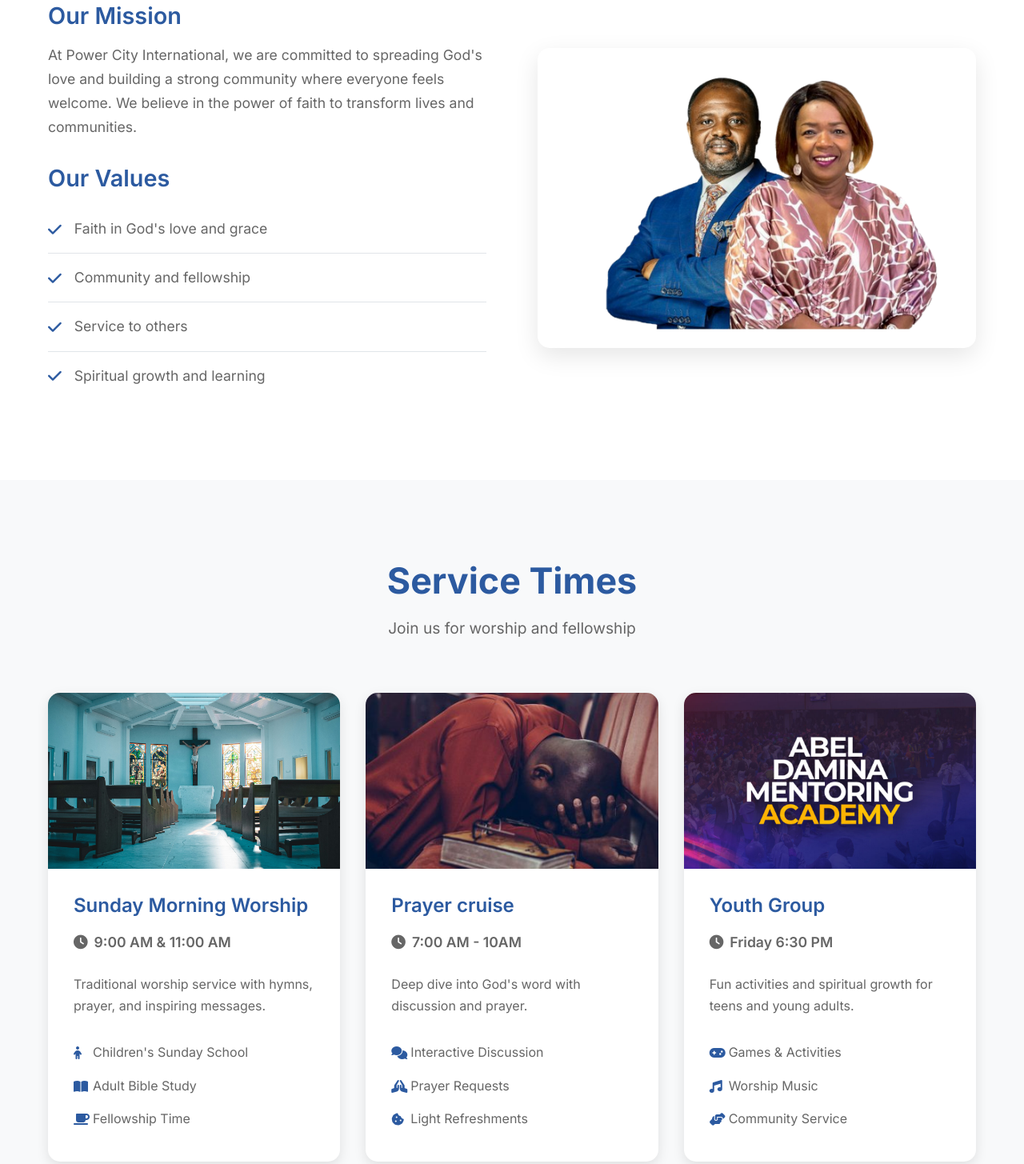
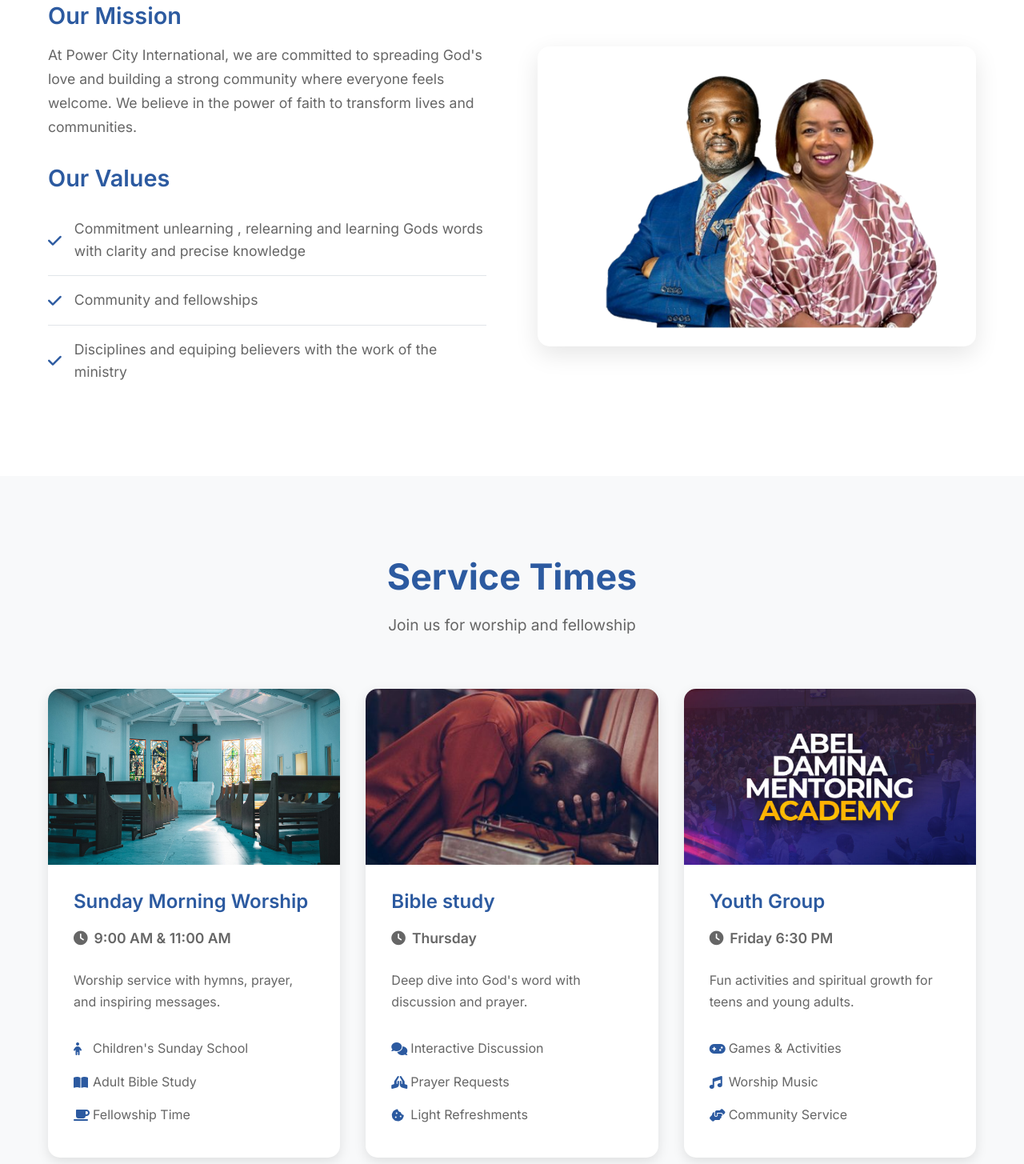
Before and after one commit to bello-thompsondavid/powercityinternational4, a plain HTML site: page index.html in a window 1280 px wide. Shown: the part 1063-2518 px from the top of the page at 80% size. Drawn offline with Linux system fonts and the light colour scheme.

Commit message:
Update index.html

```diff
--- a/index.html
+++ b/index.html
@@ -105,10 +105,10 @@
 
                     <h3>Our Values</h3>
                     <ul class="values-list">
-                        <li><i class="fas fa-check"></i>Faith in God's love and grace</li>
-                        <li><i class="fas fa-check"></i>Community and fellowship</li>
-                        <li><i class="fas fa-check"></i>Service to others</li>
-                        <li><i class="fas fa-check"></i>Spiritual growth and learning</li>
+                        <li><i class="fas fa-check"></i>Commitment unlearning , relearning and learning Gods words with clarity and precise knowledge </li>
+                        <li><i class="fas fa-check"></i>Community and fellowships</li>
+                        <li><i class="fas fa-check"></i>Disciplines and equiping believers with the work of the ministry</li>
+
                     </ul>
                 </div>
                 <div class="about-image fade-in from-right">
@@ -136,7 +136,7 @@
                     <div class="service-content">
                         <h3>Sunday Morning Worship</h3>
                         <p class="service-time"><i class="fas fa-clock"></i>9:00 AM & 11:00 AM</p>
-                        <p>Traditional worship service with hymns, prayer, and inspiring messages.</p>
+                        <p>Worship service with hymns, prayer, and inspiring messages.</p>
                         <ul class="service-features">
                             <li><i class="fas fa-child"></i>Children's Sunday School</li>
                             <li><i class="fas fa-book-open"></i>Adult Bible Study</li>
@@ -152,13 +152,14 @@
                         </div>
                     </div>
                     <div class="service-content">
-                        <h3>Prayer cruise</h3>
-                        <p class="service-time"><i class="fas fa-clock"></i>7:00 AM - 10AM</p>
+                        <h3>Bible study</h3>
+                        <p class="service-time"><i class="fas fa-clock"></i>Thursday </p>
                         <p>Deep dive into God's word with discussion and prayer.</p>
                         <ul class="service-features">
                             <li><i class="fas fa-comments"></i>Interactive Discussion</li>
                             <li><i class="fas fa-praying-hands"></i>Prayer Requests</li>
                             <li><i class="fas fa-cookie-bite"></i>Light Refreshments</li>
+
                         </ul>
                     </div>
                 </div>
```
